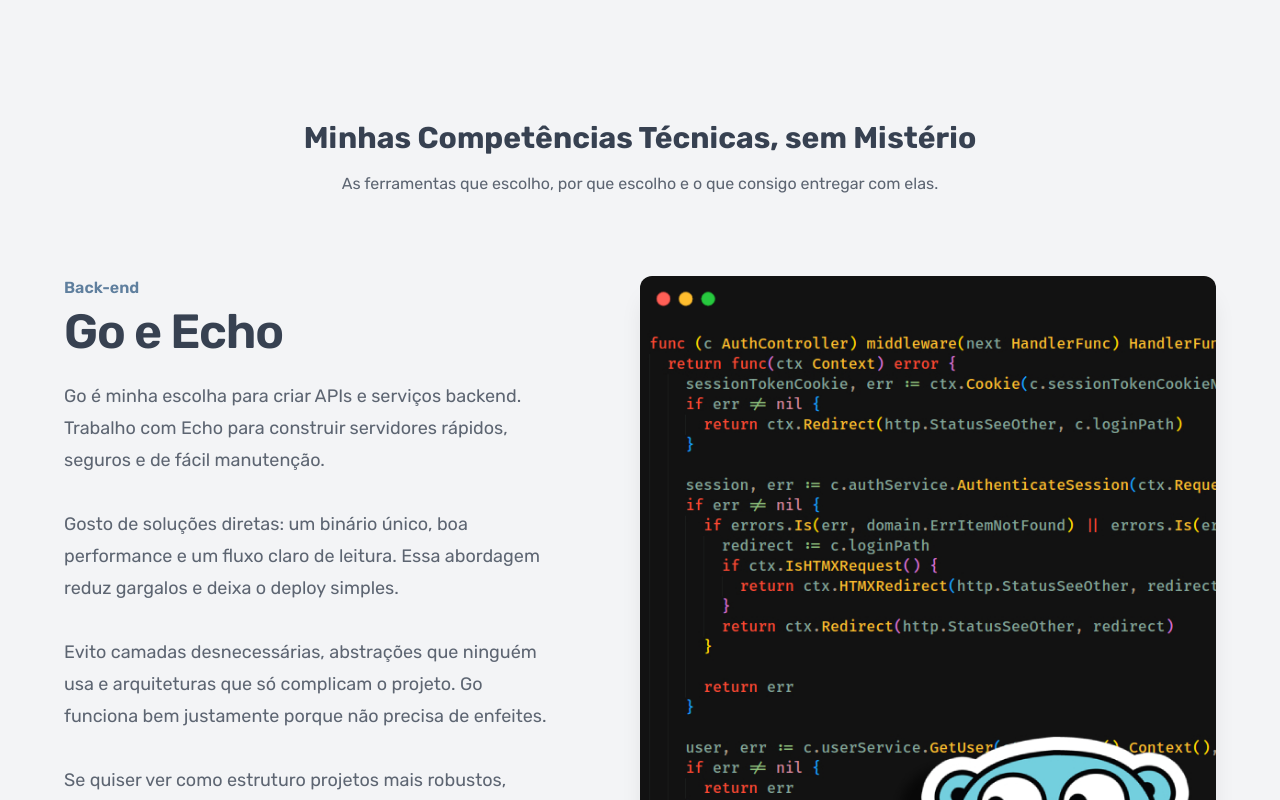
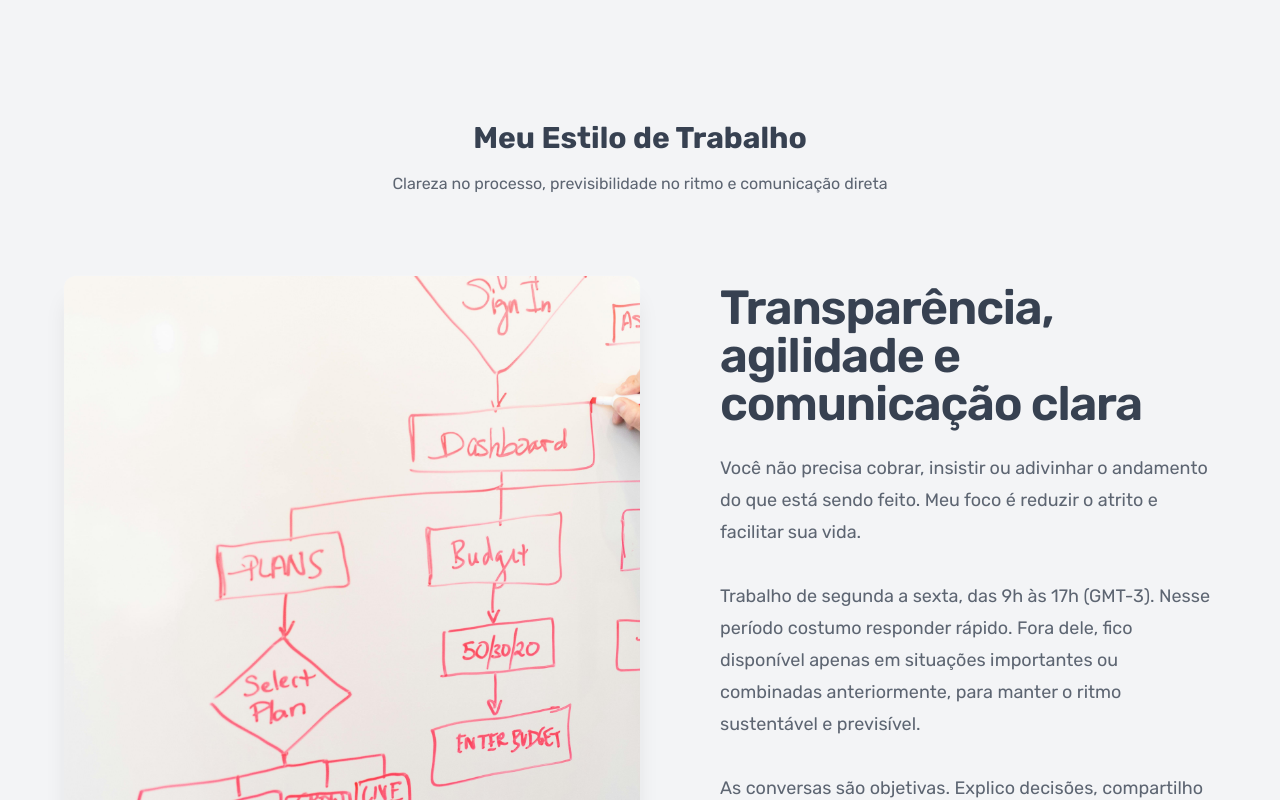
Before and after one commit to patrickkdev/Portfolio-Website, a Next.js app: page / in a window 1280 px wide. Shown: the part 1340-2140 px from the top of the page. Built offline with nearby package versions, Linux system fonts and the light colour scheme.

Commit message:
refactor: swap SkillsSection and WorkStyleSection in home page

```diff
--- a/src/pages/index.tsx
+++ b/src/pages/index.tsx
@@ -19,10 +19,10 @@ const Home: NextPage = () => {
         <AboutSection />
       </section>
       <section className="container py-16">
-        <SkillsSection />
+        <WorkStyleSection />
       </section>
       <section className="container py-16">
-        <WorkStyleSection />
+        <SkillsSection />
       </section>
       {/**/}
       <section className="container py-16">
```
